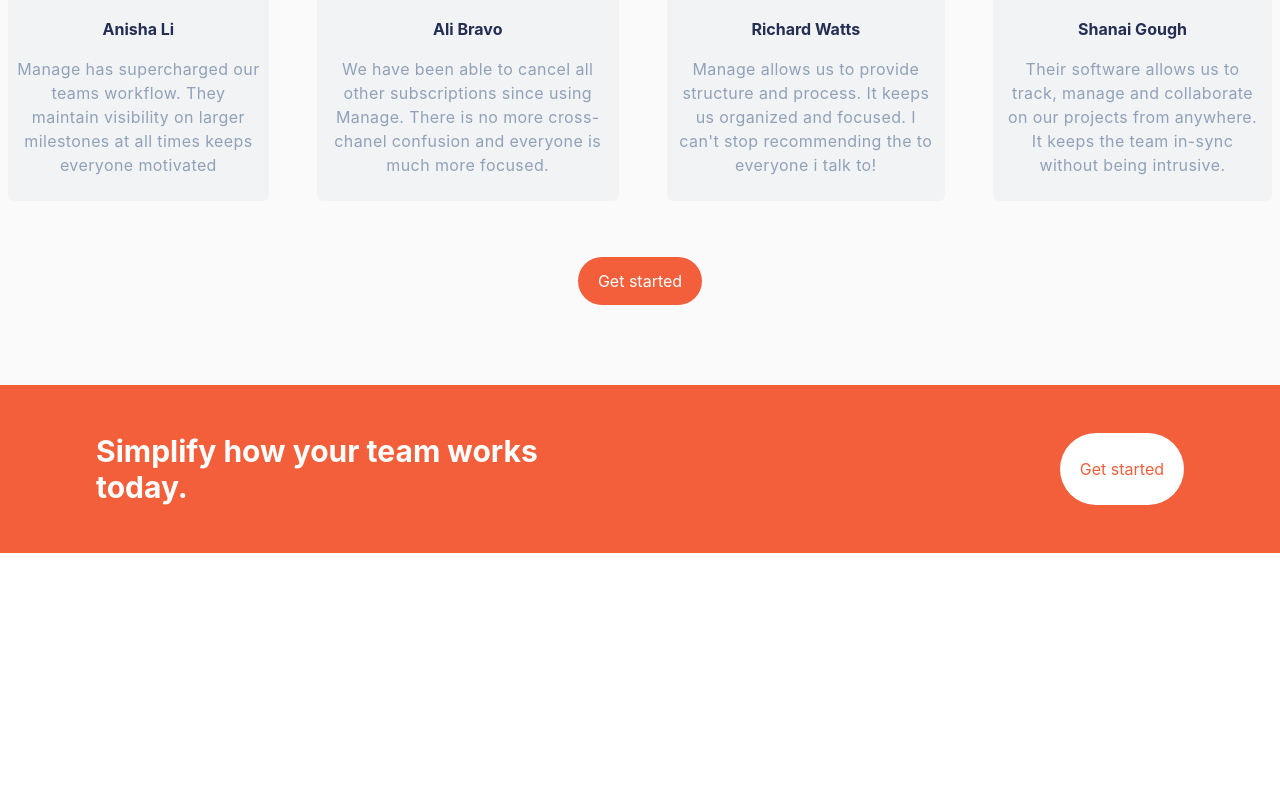
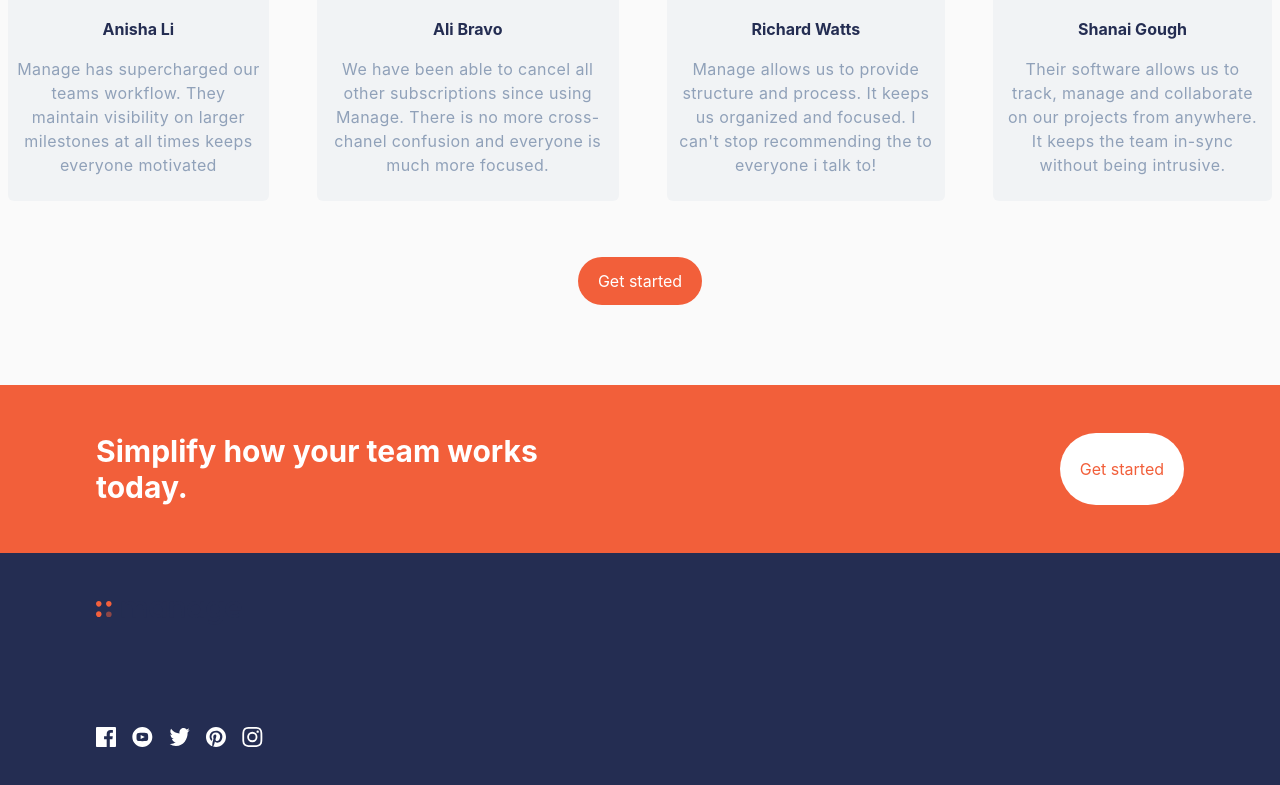
Before and after one commit to jawad-mwadama/manage-landing-page, a React (Vite) app: page / in a window 1280 px wide. Shown: the part 1489-2274 px from the top of the page. Before the commit the page ends 2042 px from the top, so only its background shows below. Built offline with nearby package versions, Linux system fonts and the light colour scheme.

Commit message:
working on footer

```diff
--- a/src/App.tsx
+++ b/src/App.tsx
@@ -4,6 +4,7 @@ import Hero from "./components/Hero/Hero";
 import Overview from "./components/Overview/Overview";
 import Testimonials from "./components/Testimonials/Testimonials";
 import Cta from "./components/CallToAction/Cta";
+import Footer from "./components/Footer/Footer";
 
 export default function App() {
   return (
@@ -22,6 +23,7 @@ export default function App() {
         </main>
         <Testimonials />
         <Cta />
+        <Footer />
       </div>
     </div>
   );
--- a/src/components/Footer/Footer.tsx
+++ b/src/components/Footer/Footer.tsx
@@ -1,3 +1,28 @@
+import logo from "../../assets/images/logo.svg";
+import facebook from "../../assets/images/icon-facebook.svg";
+import youtube from "../../assets/images/icon-youtube.svg";
+import instagram from "../../assets/images/icon-instagram.svg";
+import pinterest from "../../assets/images/icon-pinterest.svg";
+import twitter from "../../assets/images/icon-twitter.svg";
+
 export default function Footer() {
-  return <div>Footer</div>;
+  return (
+    <footer className="bg-blue-950 text-white">
+      <div className="mx-auto flex w-full max-w-6xl flex-col justify-between px-4 py-12 sm:flex-row sm:px-6 lg:px-8">
+        <div className="flex flex-col gap-[8vw]">
+          <span>
+            <img src={logo} alt="" />
+          </span>
+
+          <span className="flex justify-center gap-4">
+            <img src={facebook} alt="" />
+            <img src={youtube} alt="" />
+            <img src={twitter} alt="" />
+            <img src={pinterest} alt="" />
+            <img src={instagram} alt="" />
+          </span>
+        </div>
+      </div>
+    </footer>
+  );
 }
```
